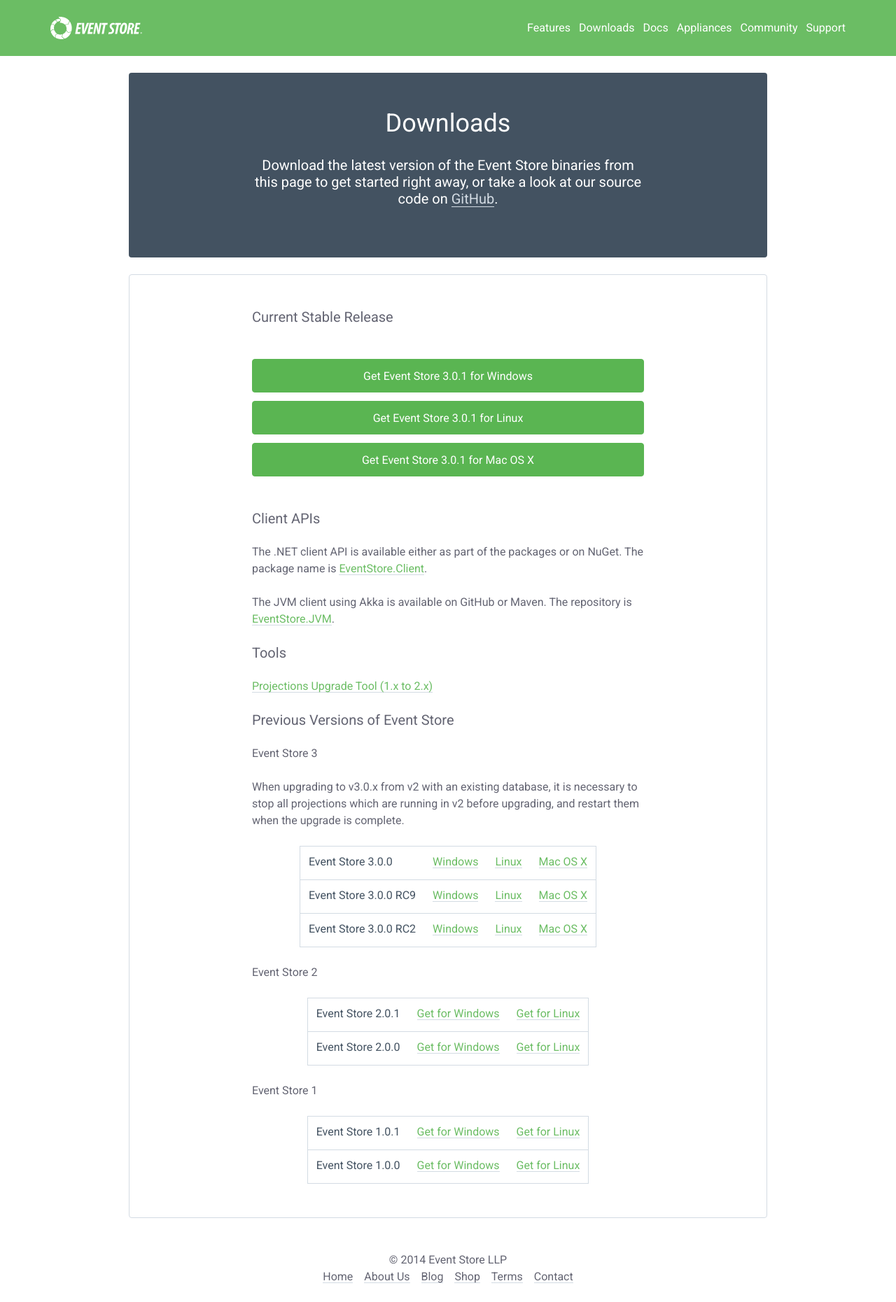
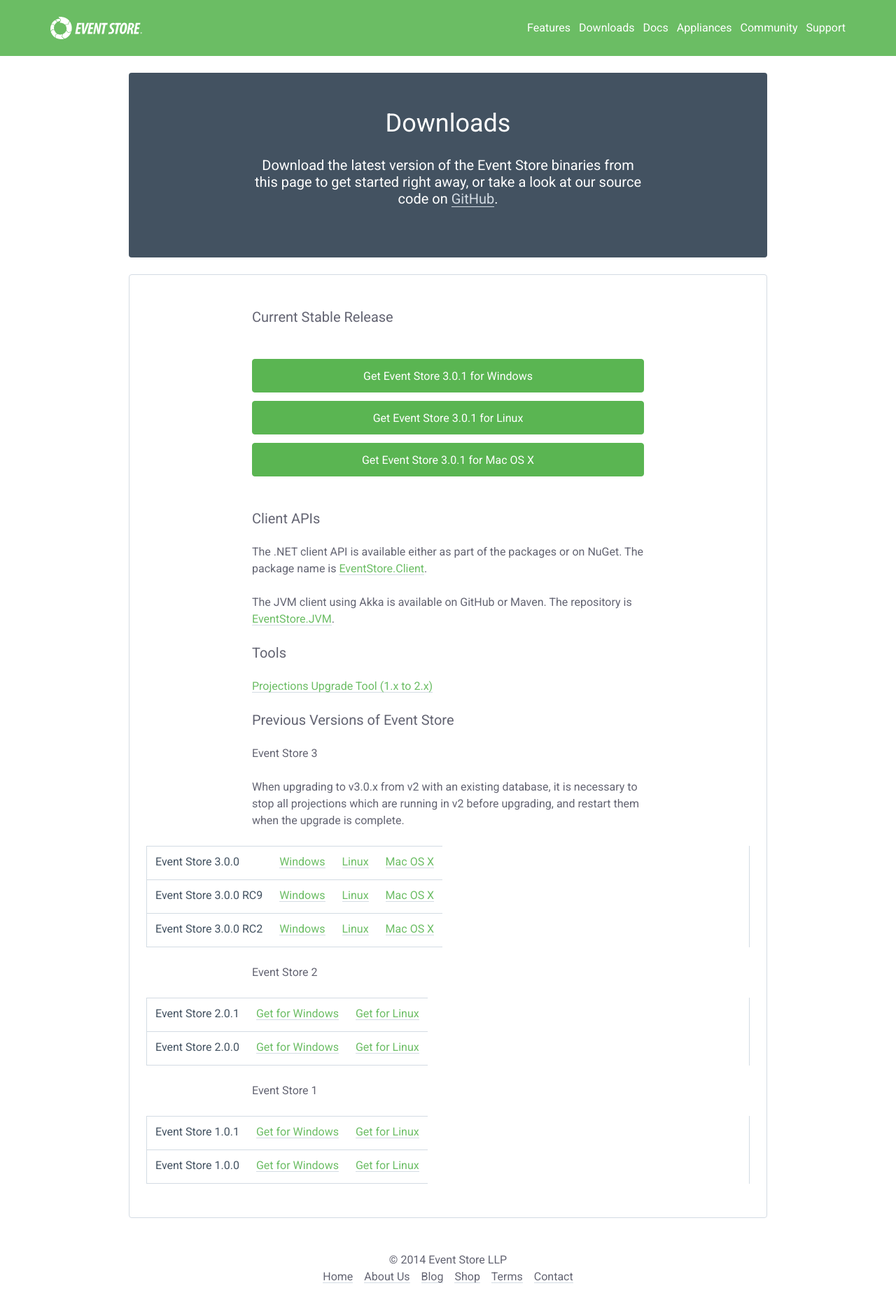
Before and after one commit to sandboxorg/geteventstore.com, a Jekyll site: the page built from downloads/index.html, in a window 1280 px wide. Shown: the whole page at 70% size. Built offline with Jekyll 4.4.1, drawn with Linux system fonts in a browser that asks for light colours; nearby versions of some CDN libraries; Markdown is read by kramdown in place of the engine named in the settings.

Commit message:
Made tables display: block;

```diff
--- a/_sass/_base.scss
+++ b/_sass/_base.scss
@@ -104,8 +104,11 @@ pre {
 }
 
 table {
+    -moz-box-sizing: border-box;
+         box-sizing: border-box;
+    display: block;
     max-width: 100%;
-    // overflow: auto;
+    overflow-x: auto;
     margin: 1.5rem auto;
     border-right: 1px solid $grey-light;
     border-left: 1px solid $grey-light;
@@ -117,9 +120,7 @@ table {
 
 thead, tbody {
     display: block;
-    width: auto;
-    // position: relative;
-    overflow-x: auto;
+    width: 100%;
     white-space: nowrap;
 }
 
```
Also changed, not shown: css/main6.css.
